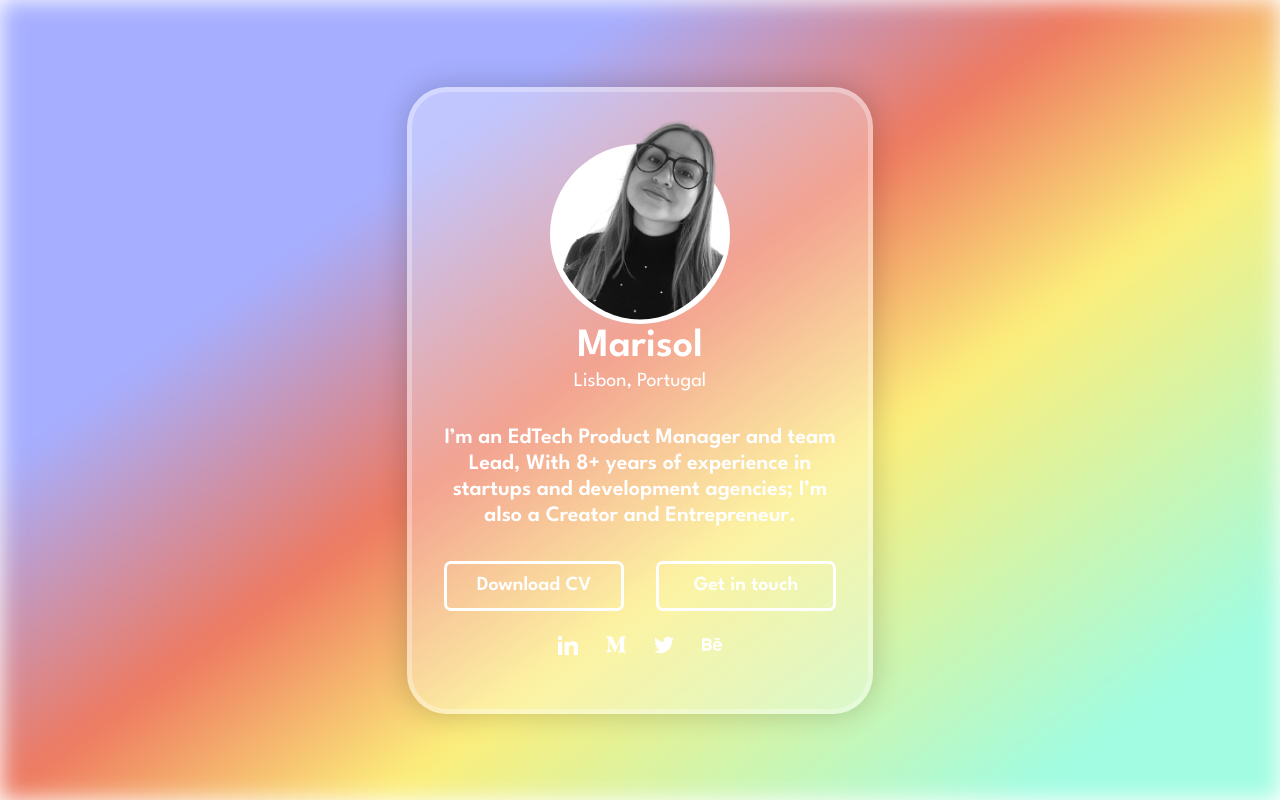
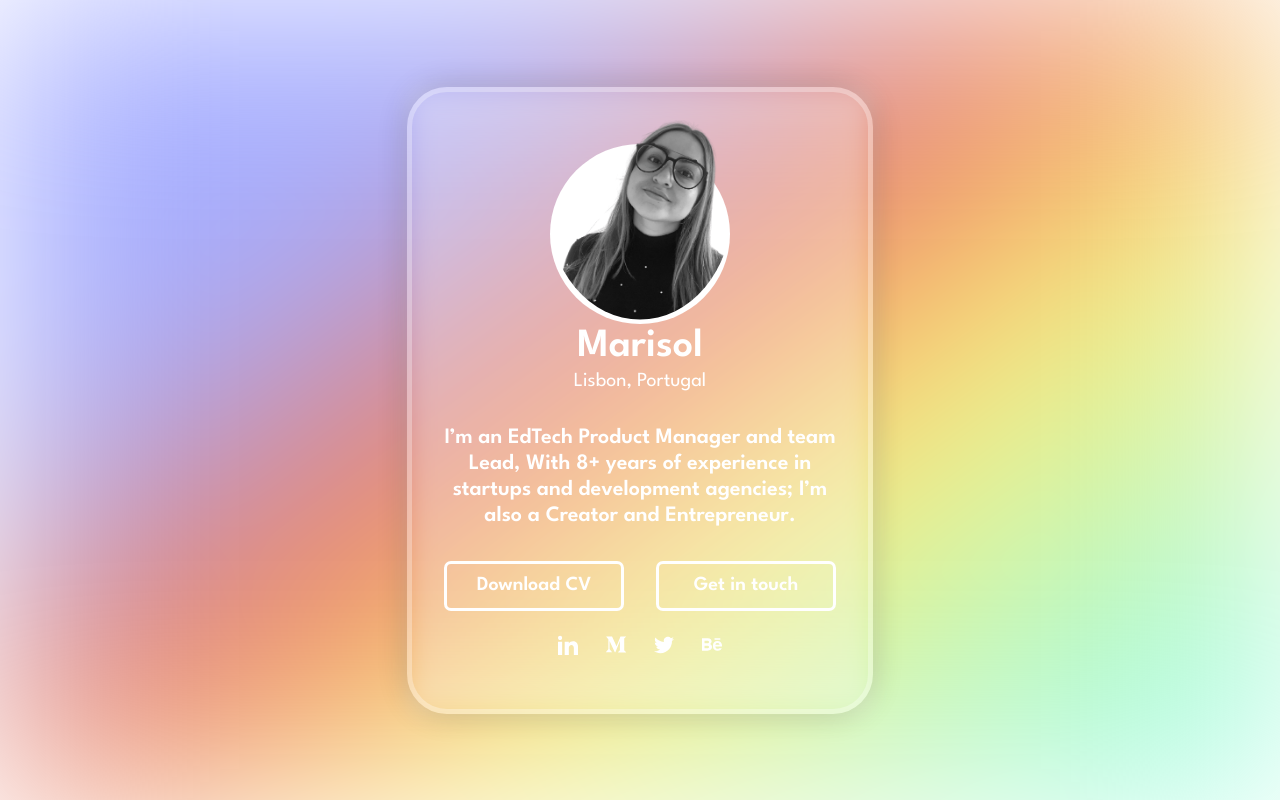
Before and after one commit to Lariicsa/mrslp, a plain HTML site: page index.html in a window 1280 px wide. Drawn offline with Linux system fonts and the light colour scheme.

Commit message:
Modify bg blur

```diff
--- a/global.scss
+++ b/global.scss
@@ -64,7 +64,7 @@ select {
   z-index: 0;
   &:before {
     background: $degree-bg;
-    filter: blur(1.17rem);
+    filter: blur(10rem);
     content: "";
     display: block;
     height: 100%;
@@ -78,7 +78,6 @@ select {
 
 //Card
 .card {
-  background: $degree-card;
   border: 0.5rem solid rgba($snow, 0.3);
   border-radius: 4rem;
   box-shadow: 0 0 3rem 0 rgba(0, 0, 0, 0.2);
@@ -92,6 +91,17 @@ select {
   width: 46.6rem;
   position: relative;
   z-index: 1;
+  &:after {
+    content: "";
+    background: $degree-card;
+    width: 100%;
+    height: 100%;
+    filter: blur(1.17rem);
+    position: absolute;
+    top: 0;
+    left: 0;
+    z-index: 2;
+  }
 
   &__avatar {
     background-color: $snow;
@@ -117,6 +127,13 @@ select {
 
   &__top {
     margin: 3rem auto;
+    position: relative;
+    z-index: 3;
+  }
+
+  &__bottom {
+    position: relative;
+    z-index: 3;
   }
 
   &__title {
@@ -158,7 +175,7 @@ select {
     text-align: center;
     font-size: $regular-size;
     font-weight: $semibold;
-    &:hover{
+    &:hover {
       background-color: $snow;
       color: $beige;
       cursor: pointer;
```
Also changed, not shown: index.css.
